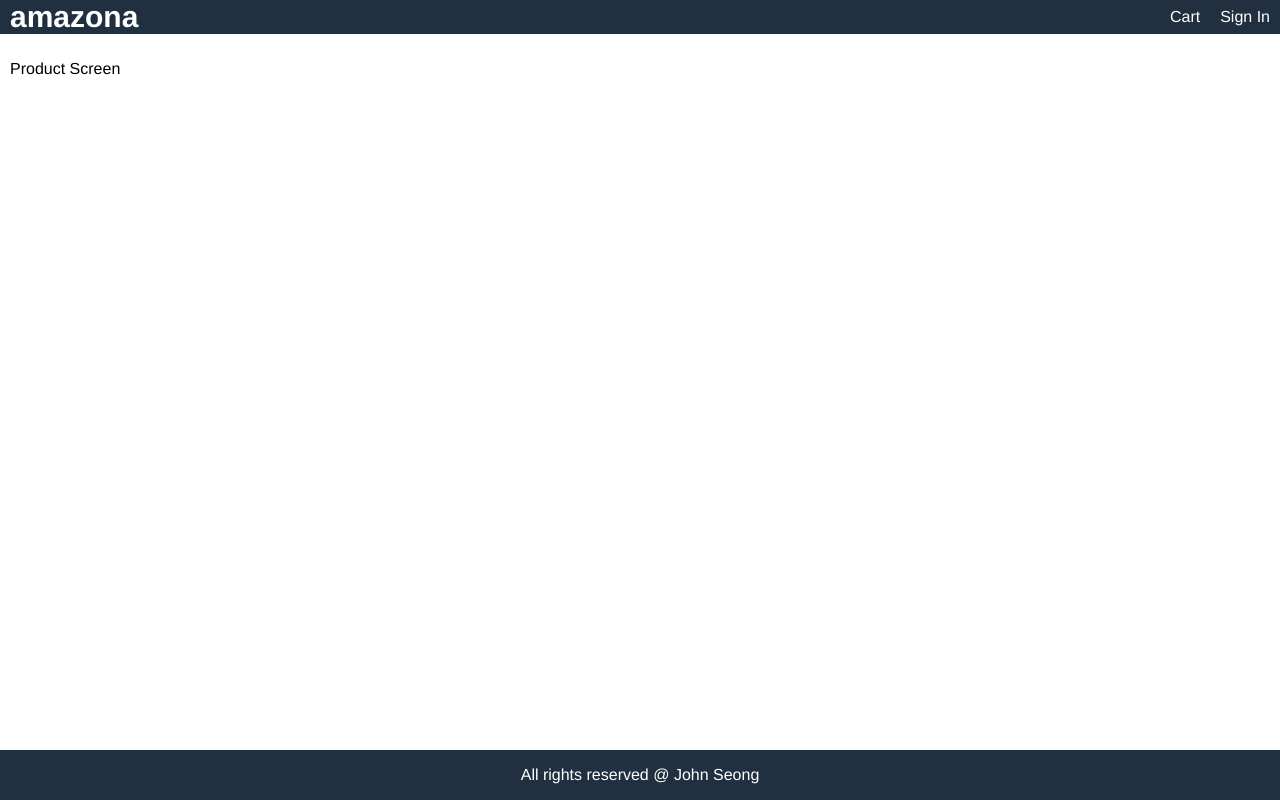
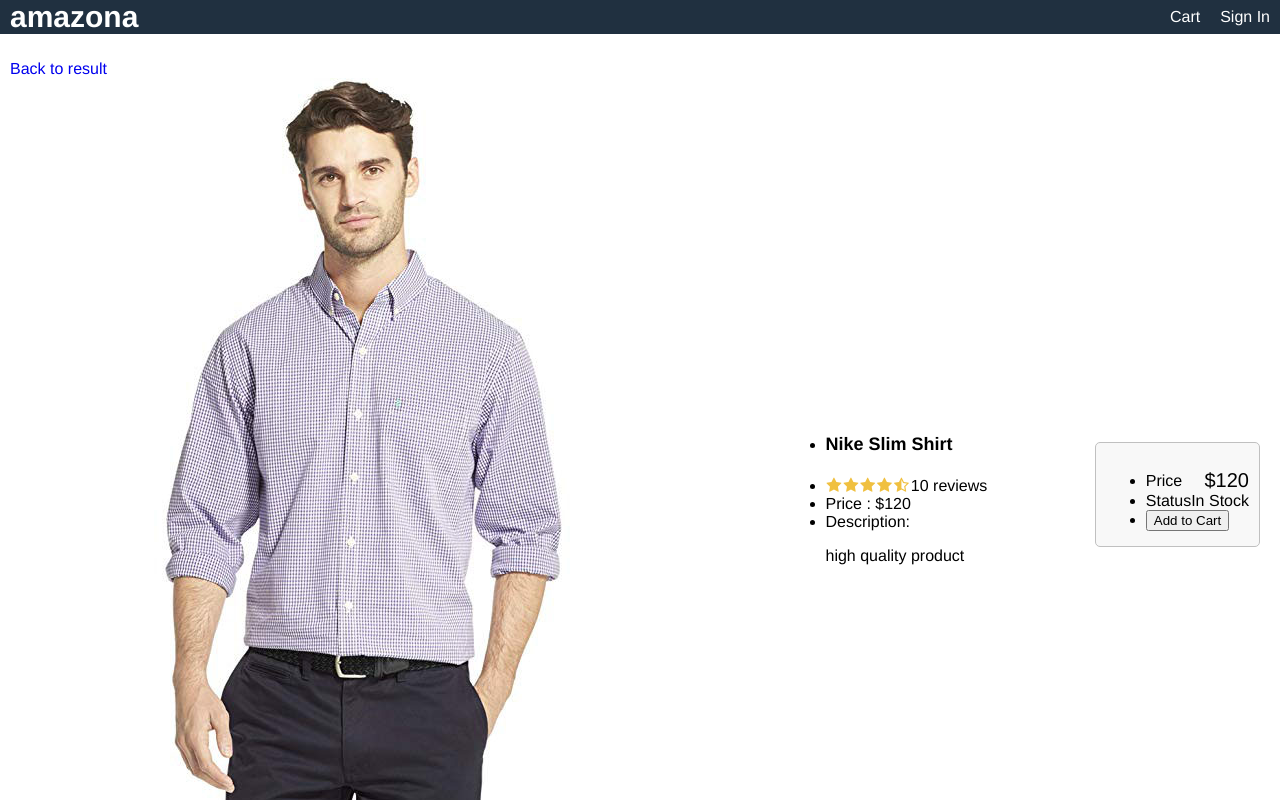
Before and after one commit to sandole/amazona, a React (Create React App) app in the folder frontend/: page /product/1 in a window 1280 px wide. Shown: the top 800 px of the page. Built offline with nearby package versions, Linux system fonts and the light colour scheme.

Commit message:
each item gets product screen

```diff
--- a/frontend/src/App.js
+++ b/frontend/src/App.js
@@ -12,7 +12,7 @@
         <Header/>
         <main>
           <Routes>
-            <Route path="/product/:id" element={<ProductScreen/>}></Route>
+            <Route path="/product/:id" element={<ProductScreen />}></Route>
             <Route path="/" element={<HomeScreen/>}></Route>
           </Routes>
         </main>
--- a/frontend/src/screens/ProductScreen.js
+++ b/frontend/src/screens/ProductScreen.js
@@ -1,9 +1,68 @@
-import React from 'react'
+import React from "react";
+import { Link } from "react-router-dom";
+import Rating from "../components/Rating";
+import data from "../data";
+import { useParams } from "react-router";
 
 export default function ProductScreen() {
-    return (
-        <div>
-            Product Screen
+  const { id } = useParams();
+  const product = data.products.find((x) => x._id === id);
+  if (!product) {
+    return <div>Product Not Found</div>;
+  }
+  return (
+    <div>
+      <Link to="/">Back to result</Link>
+      <div className="row top">
+        <div className="col-2">
+          <img className="large" src={product.image} alt={product.name}></img>
         </div>
-    )
+        <div className="col-1">
+          <ul>
+            <li>
+              <h1>{product.name}</h1>
+            </li>
+            <li>
+              <Rating
+                rating={product.rating}
+                numReviews={product.numReviews}
+              ></Rating>
+            </li>
+            <li>Price : ${product.price}</li>
+            <li>
+              Description:
+              <p>{product.description}</p>
+            </li>
+          </ul>
+        </div>
+        <div className="col-1">
+          <div className="card card-body">
+            <ul>
+              <li>
+                <div className="row">
+                  <div>Price</div>
+                  <div className="price">${product.price}</div>
+                </div>
+              </li>
+              <li>
+                <div className="row">
+                  <div>Status</div>
+                  <div>
+                    {product.countInStock > 0 ? (
+                      <span className="success">In Stock</span>
+                    ) : (
+                      <span className="error">Out of Stock</span>
+                    )}
+                  </div>
+                </div>
+              </li>
+              <li>
+                <button className="primary block">Add to Cart</button>
+              </li>
+            </ul>
+          </div>
+        </div>
+      </div>
+    </div>
+  );
 }
```
